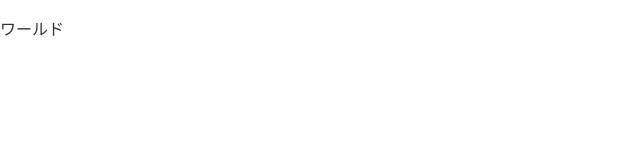
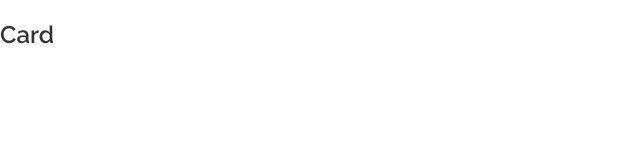
Before and after one commit to itachi-p/react-corona-tracker-app, a React (Create React App) app: page /world in a window 1280 px wide. Shown: the top 160 px of the page, without its empty margins (0-640 px from the left). Built offline with nearby package versions, Linux system fonts and the light colour scheme.

Commit message:
feat:Add Route path to world page

```diff
--- a/src/App.js
+++ b/src/App.js
@@ -2,6 +2,7 @@ import { useState } from "react";
 import { Route, Routes, BrowserRouter } from "react-router-dom";
 import countriesJson from "./countries.json";
 import TopPage from "./pages/TopPage"
+import WorldPage from "./pages/WorldPage"
 import './App.css';
 
 // 共有データを持つのはTopPageでも良いが、今回は学習目的の為に最上位のAppコンポーネントで管理する
@@ -34,7 +35,7 @@ function App() {
     <BrowserRouter>
       <Routes>
         <Route path="/" element={<TopPage countriesJson={countriesJson} setCountry={setCountry} getCountryData={getCountryData} countryData={countryData}/>}/>
-        <Route path="/world" element={<p>ワールド</p>}/>
+        <Route path="/world" element={<WorldPage />} />
       </Routes>
     </BrowserRouter>
   );
--- a/src/components/Card.js
+++ b/src/components/Card.js
@@ -0,0 +1,9 @@
+const Card = () => {
+  return (
+    <div>
+      <h2>Card</h2>
+    </div>
+  );
+};
+
+export default Card;
--- a/src/pages/WorldPage.js
+++ b/src/pages/WorldPage.js
@@ -0,0 +1,11 @@
+import Card from '../components/Card';
+
+const WorldPage = () => {
+  return (
+    <div>
+      <Card />
+    </div>
+  );
+};
+
+export default WorldPage;
```
Also changed, not shown: 1 other file (tests, documents, lock files or other folders).
